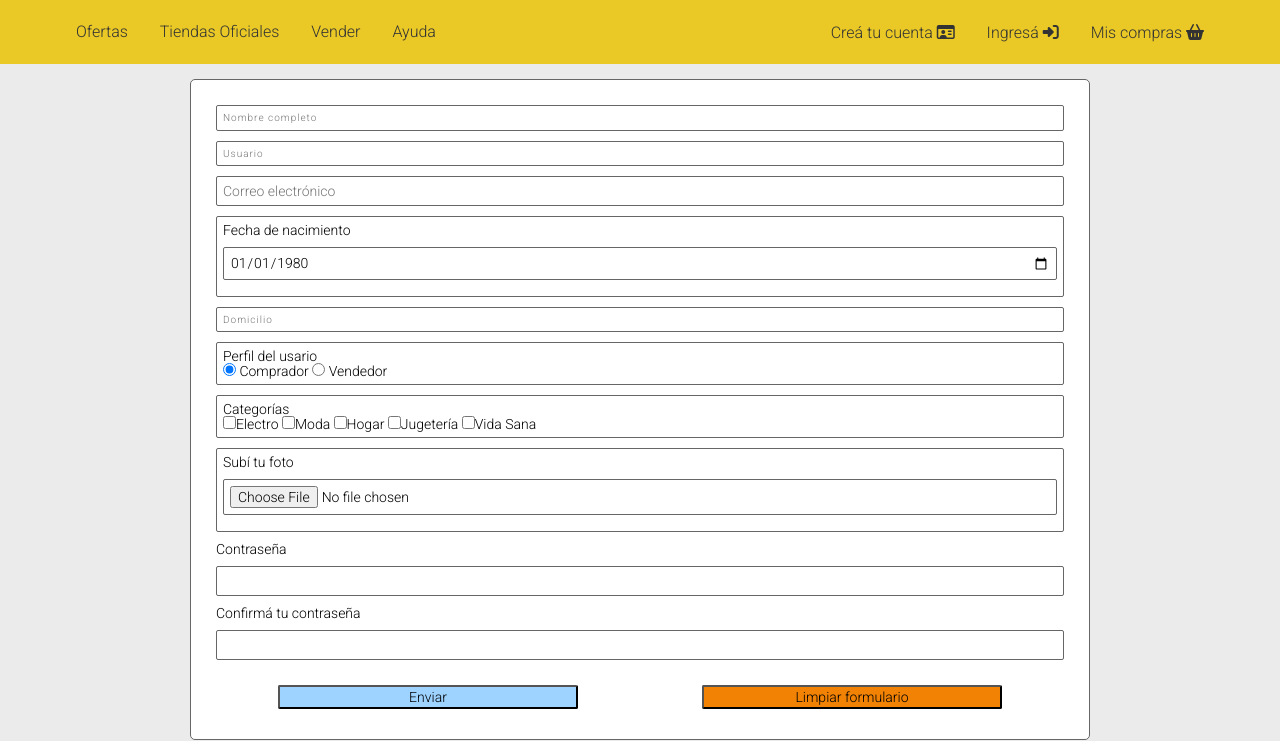
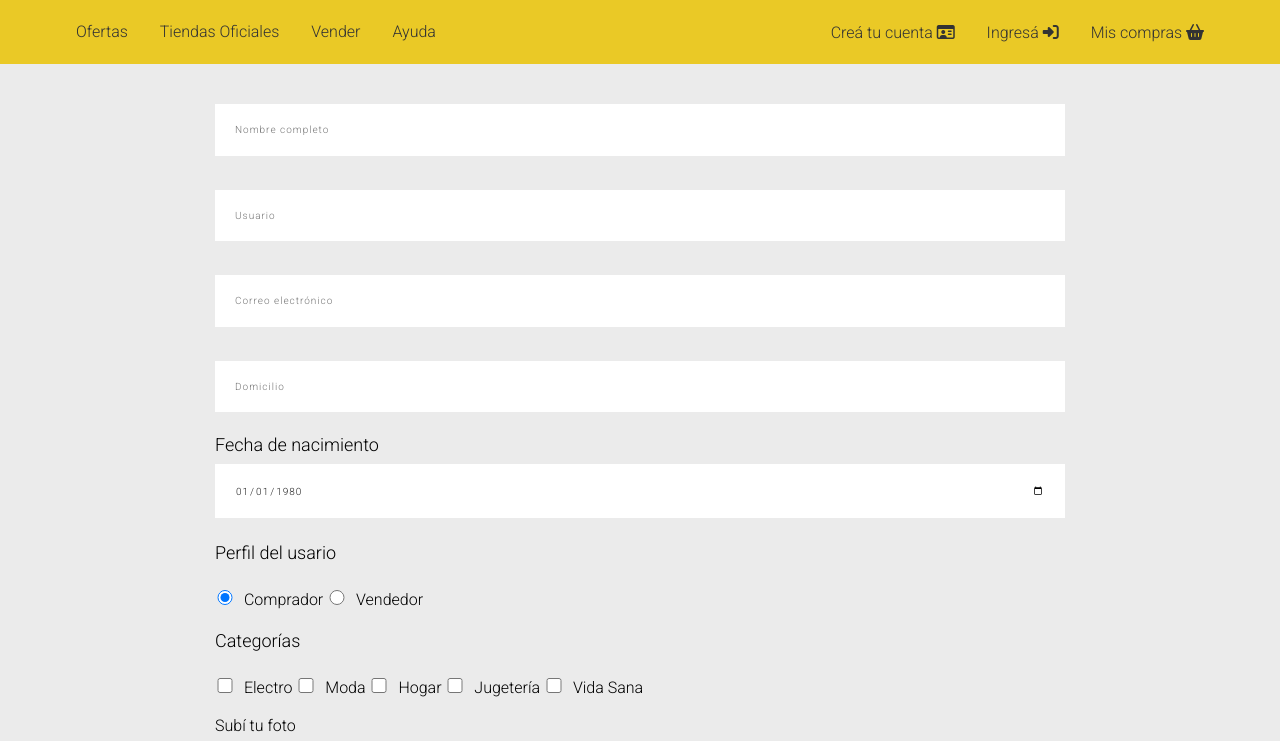
Before and after one commit to seba-cod/modulo-http-dh, a website: page views/register.html in a window 1280 px wide. Shown: the part 61-802 px from the top of the page. Drawn offline with Linux system fonts and the light colour scheme; files that its build step writes are made by us from their sources; files whose address does not match are found by name.

Commit message:
terminado el css de los formularios

```diff
--- a/public/css/styles.css
+++ b/public/css/styles.css
@@ -93,7 +93,8 @@ input[type="text"].search-field::placeholder{
 
 input:focus{outline: none; background-color: none;}
 /*Solo le puedo decir al input del campo de busqueda que tome estas propiedades mediante esta gramatica*/
-input[type="text"]{
+/* Aprovecho la situación e ingreso los inputs del register y del login */
+input[type="text"], input[type="email"], input[type="date"], input[type="file"], input[type="password"]{
     width: 100%;
     font-size: 10px;
     letter-spacing: 1px;
@@ -109,7 +110,6 @@ input[type="text"]{
     border-radius: 0 5px 5px 0;
     padding: 4px 0px;
 }
-
 .copy-header{
     font-weight: 400;
     text-align: center;
@@ -199,8 +199,6 @@ main section article i {
     top: -15px;
     transition: all 0.5s;
 }
-
-
 /* agrego las transiciones */
 main section div article:hover {
     box-shadow: 0 0 10px;
@@ -213,7 +211,6 @@ main section div article:hover .descripcion {
 main section article:hover i{
     transform: rotate(-0.25turn);
 }
-
 .icon-footer:hover{
     color: #f7fa5e
 }
@@ -246,100 +243,98 @@ footer div.main-footer section p {
     color: #333;
     font-weight: bold;
 }
-.search {
-    display: inline-block;
-    max-width: 100%;
-}
-
-
-/* Register.html */
+/* Register.html y Login.html*/
 
 body main form{
     display: block;
     margin: auto;
+    border: none;
     padding: 15px 25px;
-    background-color: white;
-    border: #666 1px solid;
-    border-radius: 5px;
 }
-
-form div, form label{
-    font-size: 14px;
+body main form input, body main form input.input-on-log{
+    width: 100%;
+    padding: 20px;
+    margin: 10px 0px 24px 0px;
+    background-color: #fff;
+    border: none;
 }
-
-
-.input-on-reg{
-    padding: 6px;
-    border: #666 1px solid;
+/* Exclusivos de register.html */
+body main form div.select-opt{
+    display: flex;
+    flex-direction: column;
+    justify-content: space-between;
+    line-height: 22px;
+}
+form input[type=checkbox], input[type=radio] {
+    height: 15px;
+    width: 20px;
+    margin-top: 25px;
+    margin-right: 5px;
+    margin-bottom: 25px;
+    background-color: #fff;
+    vertical-align: baseline;
+}
+body main form div.radio-box, body main form div.checkbox-box{
     display: block;
-    border-radius: 2px;
-    width: 100%;
-    margin: 10px 0px;
-
+    flex-flow: row nowrap;
+    align-content: center;
+    justify-content: flex-start;
 }
-
+body main form div label[for="date-of-birth"], label[for="profile"], label[for="categorie"]{
+    font-size: 18px;
+}
+body main form div.checkbox-box label[for="checkbox"], label[for="radio"]{
+    vertical-align: center;
+    font-size: 9px;
+}
 
 .danger-button{
     display:block;
     margin: 15px 0px;
-    padding: 2px 5px;
+    padding: 10px 5px;
     border-radius: 2px;
+    border: none;
     width: 100%;
     background-color: #f18203;
     transition: all 450ms;
 }
-
 .danger-button:hover{
     background-color: #f31000;
 }
 
 .buttons-on-reg{
     display: flex;
-    justify-content: space-around;
-
+    justify-content: space-between;
     margin: auto;
 }
-main div.buttons-on-reg button {
-    width: 150px;
+/* Actua como login y como enviar register */
+.login-button{
+    display:block;
+    margin: 15px 0px;
+    padding: 10px 5px;
+    border-radius: 2px;
+    border: none;
+    width: 100%;
+    background-color: #9ed3ff;
+    transition: all 450ms;
+}
+.login-button:hover{
+        background-color: #f7fa5e;
 }
 
 /* Login.html */
-
-main.login-form div {
-    padding: 10px;
-    margin:auto;
-    width: 90%;
-}
 .input-on-log{
     width: 100%;
     padding: 2px 5px;
     margin: 15px 0px;
 }
 
-.login-button{
-    display:block;
-    margin: 15px 0px;
-    padding: 2px 5px;
-    border-radius: 2px;
-    width: 100%;
-    background-color: #9ed3ff;
-    transition: all 450ms;
-}
-
-.login-button:hover{
-        background-color: #f7fa5e;
-}
-
-
-
 /* Trabajos sobre los media queries, mobile first */
 
 @media (min-width: 361px){
-
     main section article .description{
         display: block;
     }
-
     .precios,
     .desc{
         width: 50%;
@@ -350,6 +345,9 @@ main.login-form div {
 }
 
 @media (min-width: 555px){
+    body main form div.checkbox-box label[for="checkbox"], label[for="radio"]{
+        font-size: 16px;
+    }
     main section div.products article{
         width: 40%;
     }
@@ -366,7 +364,7 @@ main.login-form div {
         align-items: center;
     }
     main div.buttons-on-reg button {
-        width: 220px;
+        width: 45%;
     }
     .burger-menu{
         display: block;
@@ -444,7 +442,7 @@ main.login-form div {
         width: 768px;
     }
     main div.buttons-on-reg button {
-        width: 300px;
+        width: 45%;
     }
 }
 
--- a/views/register.html
+++ b/views/register.html
@@ -58,56 +58,65 @@
         <form action="/" method="POST" class="create-user-form">
         <div>
             <label for="user-real-name"></label>
-            <input type="text" name="user-real-name" required class="input-on-reg" placeholder="Nombre completo">
+            <input type="text" name="user-real-name" required placeholder="Nombre completo">
         </div>
 
         <div>
             <label for="user-name"></label>
-            <input type="text" name="user-name" required class="input-on-reg" placeholder="Usuario">
+            <input type="text" name="user-name" required placeholder="Usuario">
         </div>
 
         <div>
             <label for="email"></label>
-            <input type="email" name="email" required class="input-on-reg" placeholder="Correo electrónico">
+            <input type="email" name="email" required placeholder="Correo electrónico">
+        </div>
+
+        <div>
+            <label for="adress"></label>
+            <input type="text" name="user-adress" required placeholder="Domicilio">
         </div>
 
         <div class="input-on-reg">
             <label for="date-of-birth">Fecha de nacimiento</label>
-            <input type="date" name="birth-date" value="1980-01-01" required min="1920-01-01" max="2020-12-20"  class="input-on-reg">
+            <input type="date" name="birth-date" value="1980-01-01" required min="1920-01-01" max="2020-12-20"  class="input-date">
+        </div>
+
+        <div class="select-opt">
+            <div class="radio-box">
+                <label for="profile" required >Perfil del usario</label><br>
+                <input type="radio" name="profile" value="Comprador" checked>
+                <label for="radio">Comprador</label>
+                <input type="radio" name="profile" value="Vendedor">
+                <label for="radio">Vendedor</label>
+            </div>
+
+            <div class="checkbox-box">
+                <label for="categorie" required >Categorías</label><br>
+                <input type="checkbox" name="electro" value="electro">
+                <label for="checkbox">Electro</label>
+                <input type="checkbox" name="moda" value="moda">
+                <label for="checkbox">Moda</label>
+                <input type="checkbox" name="hogar" value="hogar">
+                <label for="checkbox">Hogar</label>
+                <input type="checkbox" name="jugeteria" value="jugeteria">
+                <label for="checkbox">Jugetería</label>
+                <input type="checkbox" name="vida-sana" value="vida-sana">
+                <label for="checkbox">Vida Sana</label>
+            </div>
         </div>
 
         <div>
-            <label for="adress"></label>
-            <input type="text" name="user-adress" required class="input-on-reg" placeholder="Domicilio">
-        </div>
-
-        <div class="radio-button input-on-reg">
-            <label for="profile" required >Perfil del usario</label><br>
-            <input type="radio" name="profile" value="Comprador" checked> Comprador
-            <input type="radio" name="profile" value="Vendedor"> Vendedor
-        </div>
-
-        <div class="input-on-reg checkbox-button">
-            <label for="categorie" required >Categorías</label ><br>
-            <input type="checkbox" name="electro" value="electro">Electro
-            <input type="checkbox" name="moda" value="moda">Moda
-            <input type="checkbox" name="hogar" value="hogar">Hogar
-            <input type="checkbox" name="jugeteria" value="jugeteria">Jugetería
-            <input type="checkbox" name="vida-sana" value="vida-sana">Vida Sana
-        </div>
-
-        <div class="input-on-reg">
             <label>Subí tu foto</label>
-            <input type="file" name="avatar" accept=".jpg, .png"  class="input-on-reg">
+            <input type="file" name="avatar" accept=".jpg, .png"  class="input-file">
         </div>
 
         <div>
             <label for="password">Contraseña</label>
-            <input type="password" name="password" required class="input-on-reg">
+            <input type="password" name="password" required>
         </div>
         <div>
             <label for="password">Confirmá tu contraseña</label>
-            <input type="password" name="password" required class="input-on-reg">
+            <input type="password" name="password" required>
         </div>
 
         <div class="buttons-on-reg">
```
Also changed, not shown: views/index.html (+1 -1 lines), views/login.html (+3 -12 lines).
